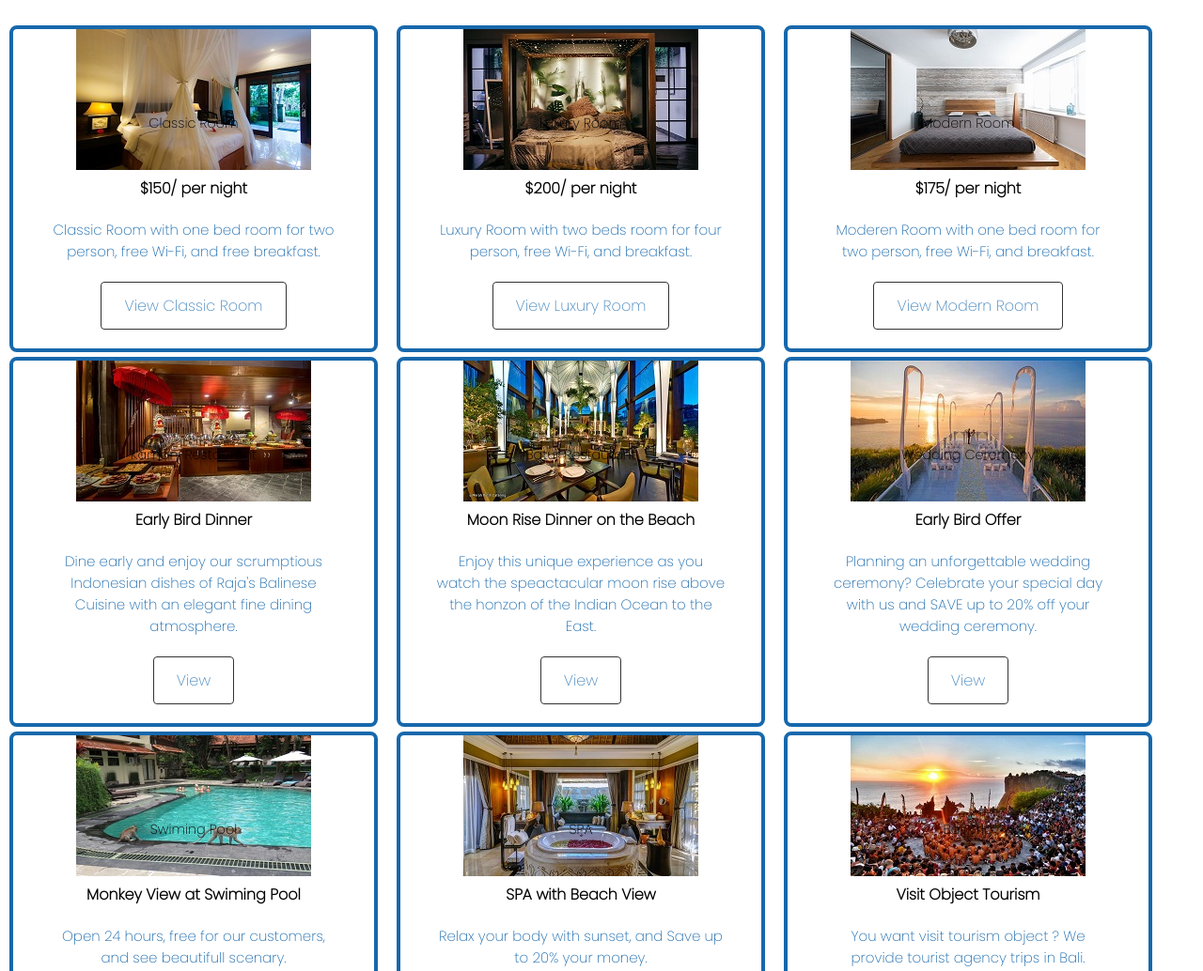
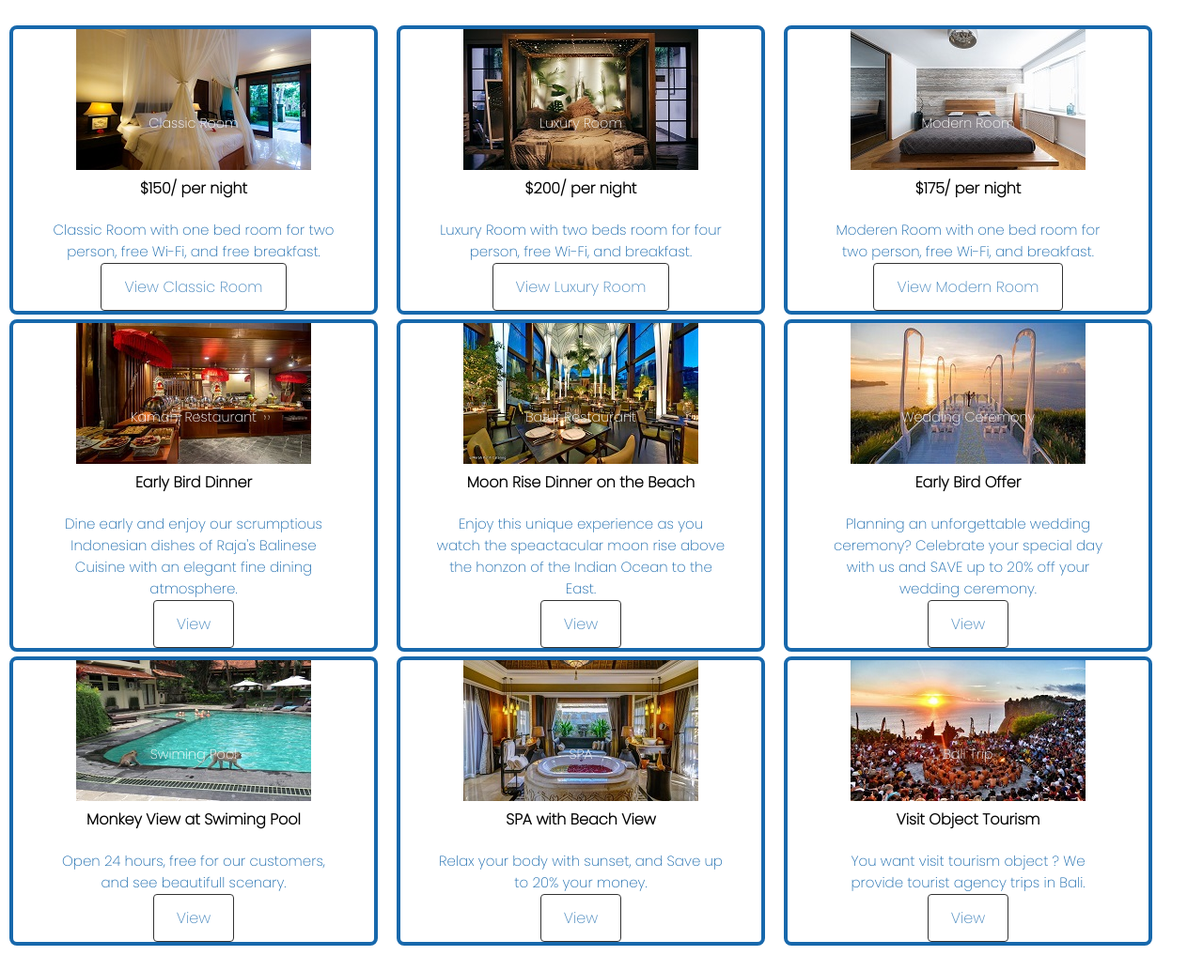
Before and after one commit to firandisa/HorrisonPark, a plain HTML site: page index.html in a window 1280 px wide. Shown: the part 1823-2857 px from the top of the page at 94% size. Drawn offline with Linux system fonts and the light colour scheme; a web font is replaced by a local one.

Commit message:
Update stylesheet.css

```diff
--- a/stylesheet.css
+++ b/stylesheet.css
@@ -301,7 +301,7 @@ nav ul li .Booking-btn:hover {
     position: absolute;
     top: 90px;
     width: 100%;
-    color: black;
+    color: #fff;
   }
 
   /* Tambahkan CSS untuk txt-contents */
@@ -315,7 +315,7 @@ nav ul li .Booking-btn:hover {
 
   .btn-wrapper {
     text-align: center;
-    margin: 20px 0;
+    margin: auto;
   }
 
   .btn-wrapper p {
```
